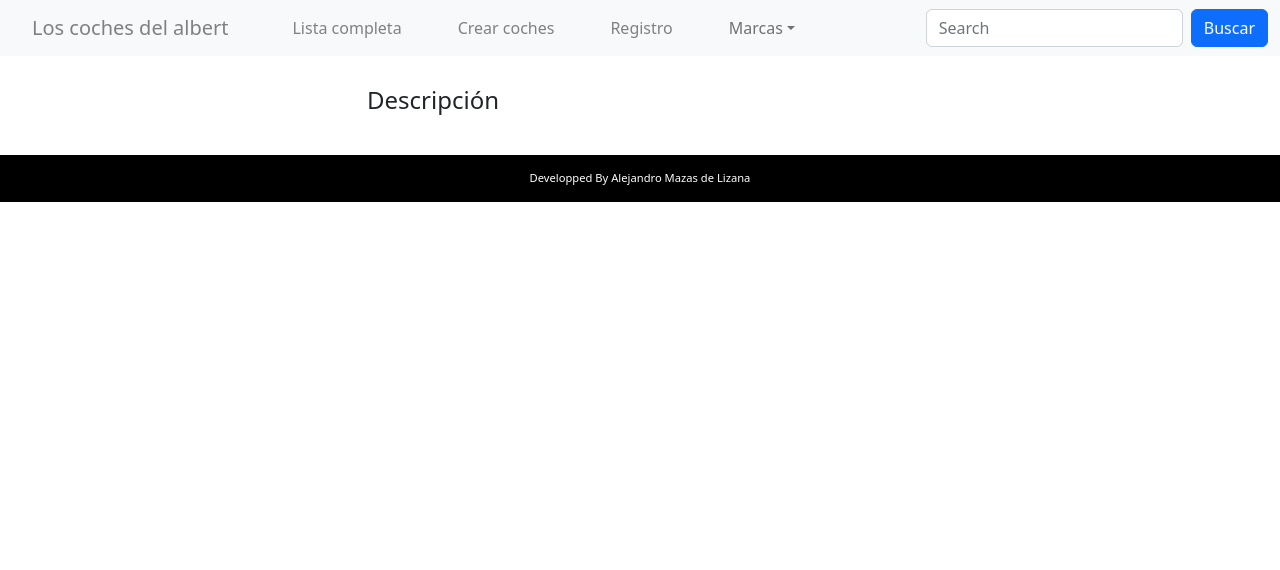
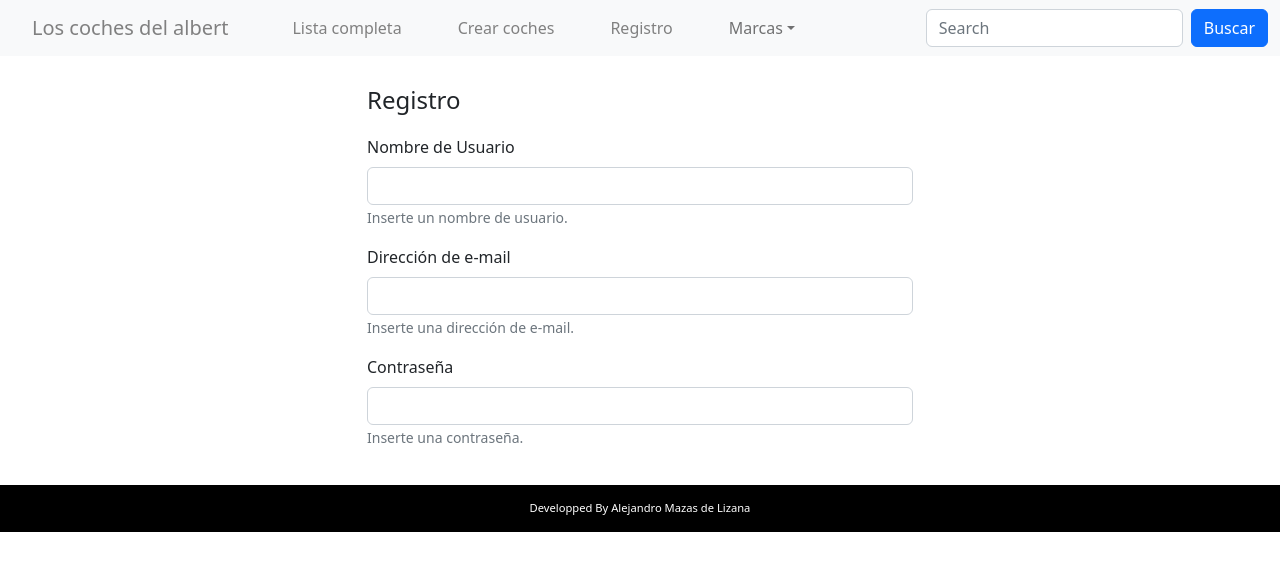
Before and after one commit to alejandroMazas/alberto_cars_client, a React (Create React App) app: page /Registro in a window 1280 px wide. Shown: the top 570 px of the page. Built offline with nearby package versions, Linux system fonts and the light colour scheme.

Commit message:
signup form

```diff
--- a/src/components/signup/SignupForm.js
+++ b/src/components/signup/SignupForm.js
@@ -1,42 +1,60 @@
 import './SignupForm.css'
 import { Form } from 'react-bootstrap'
+import { useState } from 'react'
 
 const SignupForm = () => {
 
+    const [signupData, setSignupData] = useState(
+        {
+            username: "",
+            email: "",
+            password: ""
+        }
+    )
+
     const handleSubmit = e => {
-
         e.preventDefault()
 
     }
 
+    const handleInput = e => {
+        const { value, name } = e.currentTarget
+        setSignupData({ ...signupData, [name]: value })
+
+        // if (name === 'username') setSignupData({ ...signupData, username: value })
+        // if (name === 'email') setSignupData({ ...signupData, email: value })
+        // if (name === 'password') setSignupData({ ...signupData, password: value })
+    }
+
+    const { username, email, password } = signupData
+
     return (
-        <h4 className='label'>Descripción</h4>
-        // <Form onSubmit={handleSubmit}>
-        //     <h4 className='label'>Descripción</h4>
-        //     <Form.Group className="mb-3" controlId="brand">
-        //         <Form.Label>Marca</Form.Label>
-        //         <Form.Control type="text" value={brand} onChange={handleInput} name="brand" />
-        //         <Form.Text className="text-muted">
-        //             Inserte la marca del vehículo.
-        //         </Form.Text>
-        //     </Form.Group>
+        <Form onSubmit={handleSubmit}>
+            <h4 className='label'>Registro</h4>
+            <Form.Group className="mb-3" controlId="username">
+                <Form.Label>Nombre de Usuario</Form.Label>
+                <Form.Control type="text" value={username} onChange={handleInput} name="username" />
+                <Form.Text className="text-muted">
+                    Inserte un nombre de usuario.
+                </Form.Text>
+            </Form.Group>
 
-        //     <Form.Group className="mb-3" controlId="model">
-        //         <Form.Label>Modelo</Form.Label>
-        //         <Form.Control type="text" value={model} onChange={handleInput} name="model" />
-        //         <Form.Text className="text-muted">
-        //             Inserte el modelo del vehículo.
-        //         </Form.Text>
-        //     </Form.Group>
+            <Form.Group className="mb-3" controlId="email">
+                <Form.Label>Dirección de e-mail</Form.Label>
+                <Form.Control type="text" value={email} onChange={handleInput} name="email" />
+                <Form.Text className="text-muted">
+                    Inserte una dirección de e-mail.
+                </Form.Text>
+            </Form.Group>
 
-        //     <Form.Group className="mb-3" controlId="image">
-        //         <Form.Label>Imagen</Form.Label>
-        //         <Form.Control type="text" value={image} onChange={handleInput} name="image" />
-        //         <Form.Text className="text-muted">
-        //             Inserte una imagen del vehículo.
-        //         </Form.Text>
-        //     </Form.Group>
-        // </Form>
+            <Form.Group className="mb-3" controlId="password">
+                <Form.Label>Contraseña</Form.Label>
+                <Form.Control type="password" value={password} onChange={handleInput} name="password" />
+                <Form.Text className="text-muted">
+                    Inserte una contraseña.
+                </Form.Text>
+            </Form.Group>
+        </Form>
     )
 }
 
```
